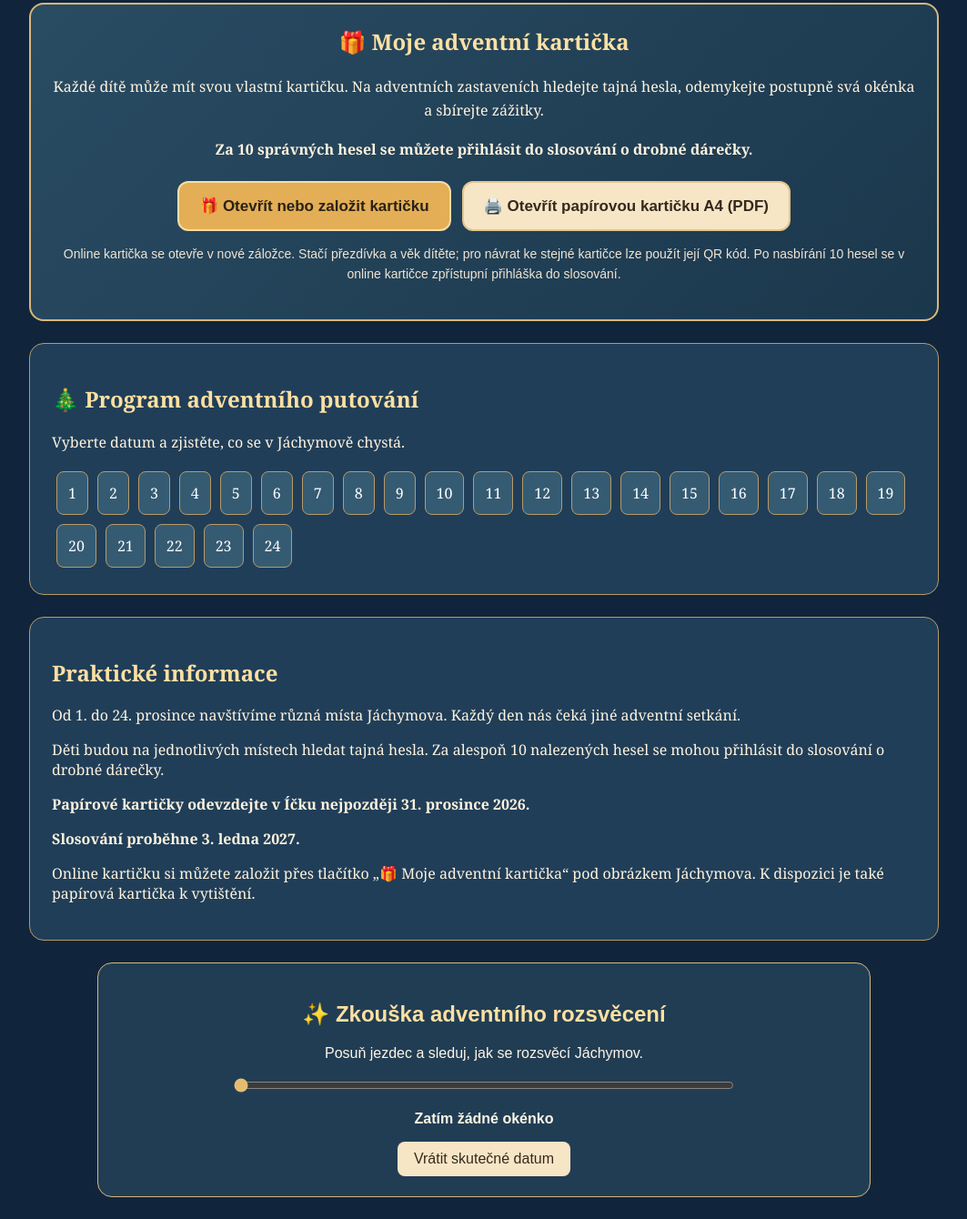
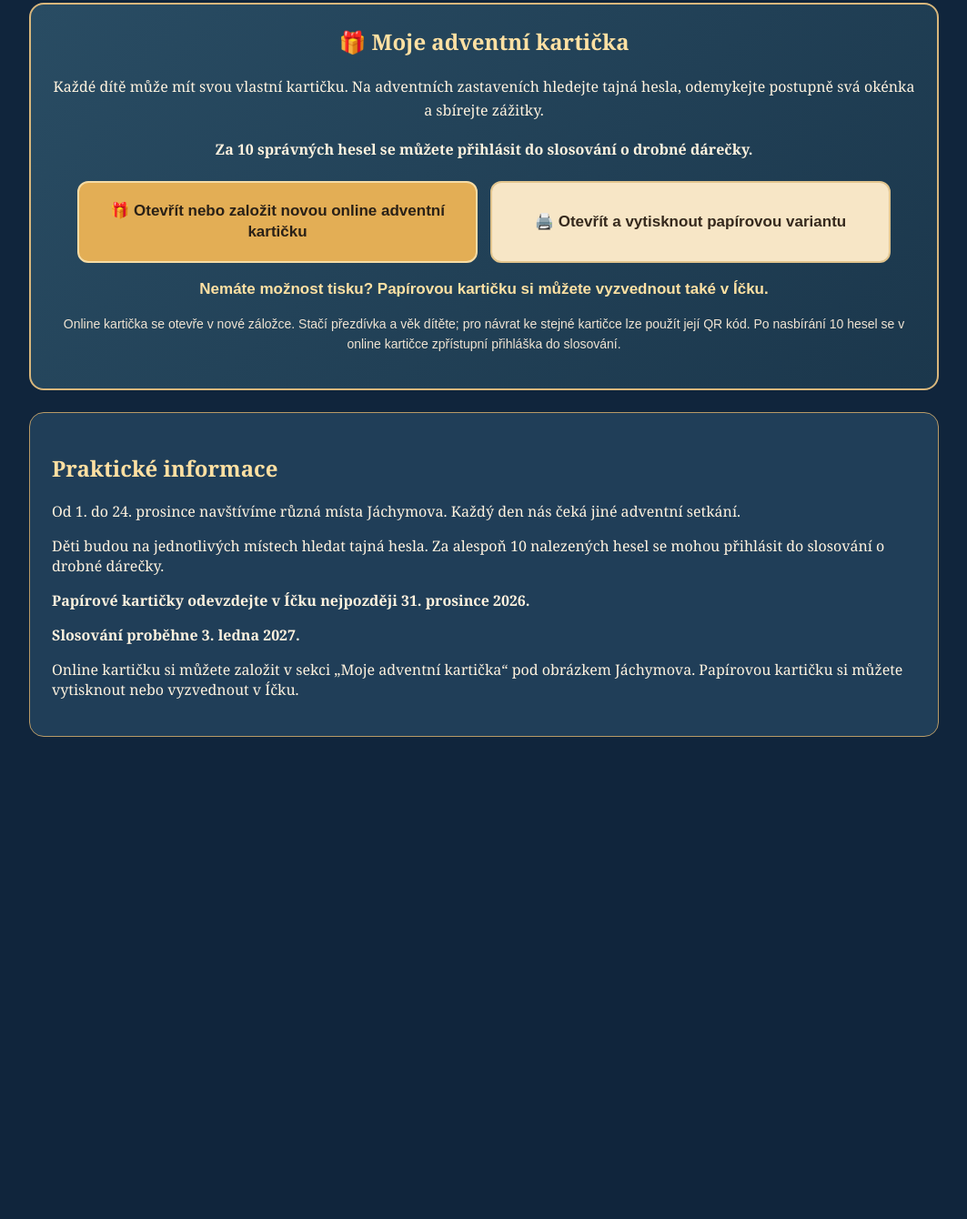
Before and after one commit to jachymovmestoprolidi/advent_jachymov, a plain HTML site: page index.html in a window 1280 px wide. Shown: the part 981-2321 px from the top of the page at 91% size, without its empty margins (108-1171 px from the left). After the commit the page ends 1815 px from the top, so only its background shows below. Drawn offline with Linux system fonts and the light colour scheme.

Commit message:
Add files via upload

```diff
--- a/index.html
+++ b/index.html
@@ -48,17 +48,6 @@ body {
 }
 h2 { color: #ffe0a2; }
 button { font: inherit; }
-.day {
-  display: inline-block;
-  padding: 12px;
-  margin: 5px;
-  background: #355b73;
-  color: white;
-  border: 1px solid #b89a67;
-  border-radius: 8px;
-  cursor: pointer;
-}
-.day:hover { background: #597c8c; }
 dialog {
   max-width: min(92vw, 550px);
   border: 2px solid #c6a66d;
@@ -103,20 +92,26 @@ a { color: #ffe0a2; }
   #advent-hra .hra-akce {
     display: flex;
     justify-content: center;
-    align-items: center;
+    align-items: stretch;
     flex-wrap: wrap;
-    gap: 12px;
+    gap: 14px;
     margin: 22px auto 12px;
   }
   #advent-hra .hra-vstup,
   #advent-hra .hra-tisk-tlacitko {
-    display: inline-block;
-    padding: 15px 22px;
+    display: flex;
+    flex: 1 1 310px;
+    align-items: center;
+    justify-content: center;
+    max-width: 440px;
+    min-height: 90px;
+    padding: 15px 20px;
     border-radius: 12px;
     border: 2px solid #e2c58e;
     background: #f7e6c6;
     color: #35291d;
-    font: bold 17px Arial, sans-serif;
+    font: bold 17px/1.35 Arial, sans-serif;
+    text-align: center;
     text-decoration: none;
     cursor: pointer;
   }
@@ -139,6 +134,11 @@ a { color: #ffe0a2; }
     font: 14px/1.6 Arial, sans-serif;
     color: #f0e4d3;
   }
+  #advent-hra .hra-vyzvednuti {
+    margin: 16px auto 10px;
+    color: #ffe1a3;
+    font: bold 17px/1.5 Arial, sans-serif;
+  }
   @media (max-width: 600px) {
     #advent-hra .hra-vstup,
     #advent-hra .hra-tisk-tlacitko { width: 100%; max-width: 360px; }
@@ -156,15 +156,18 @@ a { color: #ffe0a2; }
     <a class="hra-vstup"
        href="https://script.google.com/macros/s/AKfycbzhx3HrJVUkCfvdB-8pZvlAbg67nvWop9bvnNP0UoJChnQmWeml8rdQFrGzUoxvhokJ/exec?akce=hra"
        target="_blank" rel="noopener noreferrer">
-      🎁 Otevřít nebo založit kartičku
+      🎁 Otevřít nebo založit novou online adventní kartičku
     </a>
     <a class="hra-tisk-tlacitko"
        href="Adventni_karticka_Jachymov_A4.pdf"
        target="_blank" rel="noopener noreferrer"
        type="application/pdf">
-      🖨️ Otevřít papírovou kartičku A4 (PDF)
+      🖨️ Otevřít a vytisknout papírovou variantu
     </a>
   </div>
+  <p class="hra-vyzvednuti">
+    Nemáte možnost tisku? Papírovou kartičku si můžete vyzvednout také v Íčku.
+  </p>
   <p class="hra-poznamka">
     Online kartička se otevře v nové záložce. Stačí přezdívka a věk dítěte;
     pro návrat ke stejné kartičce lze použít její QR kód.
@@ -175,12 +178,6 @@ a { color: #ffe0a2; }
 <!-- PAPÍROVÁ KARTIČKA: samostatné tiskové PDF A4, viz odkaz výše -->
 <!-- KONEC DĚTSKÉ HRY -->
 
-<section class="panel" id="program">
-  <h2>🎄 Program adventního putování</h2>
-  <p>Vyberte datum a zjistěte, co se v Jáchymově chystá.</p>
-  <div id="days"></div>
-</section>
-
 <section class="panel" id="informace">
   <h2>Praktické informace</h2>
   <p>Od 1. do 24. prosince navštívíme různá místa
@@ -190,9 +187,9 @@ a { color: #ffe0a2; }
   přihlásit do slosování o drobné dárečky.</p>
   <p><strong>Papírové kartičky odevzdejte v Íčku nejpozději 31. prosince 2026.</strong></p>
   <p><strong>Slosování proběhne 3. ledna 2027.</strong></p>
-  <p>Online kartičku si můžete založit přes tlačítko
-  „🎁 Moje adventní kartička“ pod obrázkem Jáchymova.
-  K dispozici je také papírová kartička k vytištění.</p>
+  <p>Online kartičku si můžete založit v sekci „Moje adventní kartička“
+  pod obrázkem Jáchymova. Papírovou kartičku si můžete vytisknout
+  nebo vyzvednout v Íčku.</p>
 </section>
 
 <dialog id="detail">
@@ -282,7 +279,6 @@ const positions = {
 };
 
 const scene = document.getElementById("scene");
-const days = document.getElementById("days");
 const detail = document.getElementById("detail");
 
 function openDay(n) {
@@ -311,19 +307,14 @@ for (let n = 1; n <= 24; n++) {
   b.title = n + ". prosince";
   b.onclick = () => openDay(n);
   scene.appendChild(b);
-
-  const d = document.createElement("button");
-  d.className = "day";
-  d.textContent = n;
-  d.onclick = () => openDay(n);
-  days.appendChild(d);
 }
 
 // Klikací oblasti čtyř tlačítek na spodku ilustrace.
 const navigation = [
-  [18,91,"#program"],
-  [39,91,"#program"],
-  [61,91,"#program"],
+  // Dny i program zůstávají dostupné kliknutím na okénka v ilustraci.
+  [18,91,"#scene"],
+  [39,91,"#scene"],
+  [61,91,"#scene"],
   [82,91,"#informace"]
 ];
 
@@ -461,106 +452,5 @@ navigation.forEach((p,i) => {
 </script>
 <!-- KONEC AUTOMATICKÉHO ROZSVĚCENÍ -->
 
-<!-- TESTOVACÍ OVLADAČ ADVENTNÍCH SVĚTEL -->
-<style>
-  #test-adventu {
-    max-width: 850px;
-    margin: 24px auto;
-    padding: 22px;
-    border: 1px solid #d9b77c;
-    border-radius: 16px;
-    background: #213d54;
-    color: #fff5e5;
-    font-family: Arial, sans-serif;
-    text-align: center;
-  }
-  #test-adventu input {
-    width: 100%;
-    max-width: 550px;
-    accent-color: #e6bd70;
-    cursor: pointer;
-  }
-  #test-adventu button {
-    padding: 10px 18px;
-    border-radius: 8px;
-    border: none;
-    cursor: pointer;
-    background: #f7e6c6;
-    color: #35291d;
-  }
-</style>
-
-<section id="test-adventu">
-  <h2>✨ Zkouška adventního rozsvěcení</h2>
-  <p>Posuň jezdec a sleduj, jak se rozsvěcí Jáchymov.</p>
-
-  <input type="range" id="test-den"
-         min="0" max="24" value="0">
-
-  <p>
-    <strong id="test-popisek">Zatím žádné okénko</strong>
-  </p>
-
-  <button type="button" id="test-vypnout">
-    Vrátit skutečné datum
-  </button>
-</section>
-
-<script>
-(() => {
-  const scena = document.getElementById("scene");
-  const jezdec = document.getElementById("test-den");
-  const popisek = document.getElementById("test-popisek");
-
-  // Převzít polohy z existujících klikacích okének.
-  const okna = [...scena.querySelectorAll(".hotspot")]
-    .filter(b => /^\d+\. prosince$/.test(b.title))
-    .sort((a,b) => parseInt(a.title) - parseInt(b.title));
-
-  function nastavSvetla(pocet) {
-    scena.querySelectorAll(".advent-svetlo")
-      .forEach(el => el.remove());
-
-    for (let i = 0; i < pocet; i++) {
-      const b = okna[i];
-      if (!b) continue;
-
-      const svetlo = document.createElement("div");
-      svetlo.className = "advent-svetlo" +
-        (i === pocet - 1 ? " dnes" : "");
-
-      svetlo.style.left = b.style.left;
-      svetlo.style.top = b.style.top;
-      svetlo.style.width = b.style.width;
-      svetlo.style.height = b.style.height;
-
-      scena.appendChild(svetlo);
-    }
-
-    popisek.textContent = pocet === 0
-      ? "Zatím žádné okénko"
-      : pocet === 24
-        ? "Štědrý den – svítí všech 24 okének!"
-        : pocet + ". prosince – svítí " +
-          pocet + " okének";
-  }
-
-  jezdec.addEventListener("input", () => {
-    nastavSvetla(Number(jezdec.value));
-  });
-
-  document.getElementById("test-vypnout")
-    .addEventListener("click", () => {
-      jezdec.value = 0;
-      nastavSvetla(0);
-      popisek.textContent =
-        "Test vypnut. Obnov stránku pro skutečné datum.";
-    });
-})();
-</script>
-<!-- KONEC TESTOVACÍHO OVLADAČE -->
-
-
-
 </body>
 </html>
```
